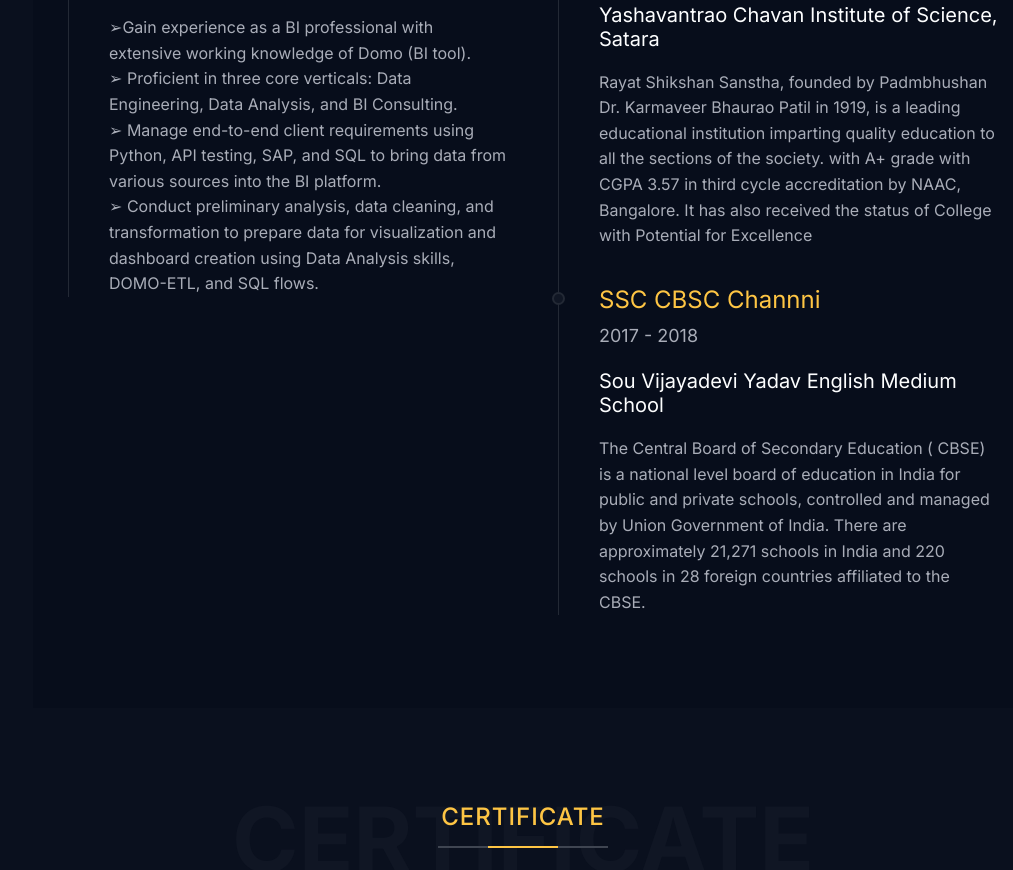
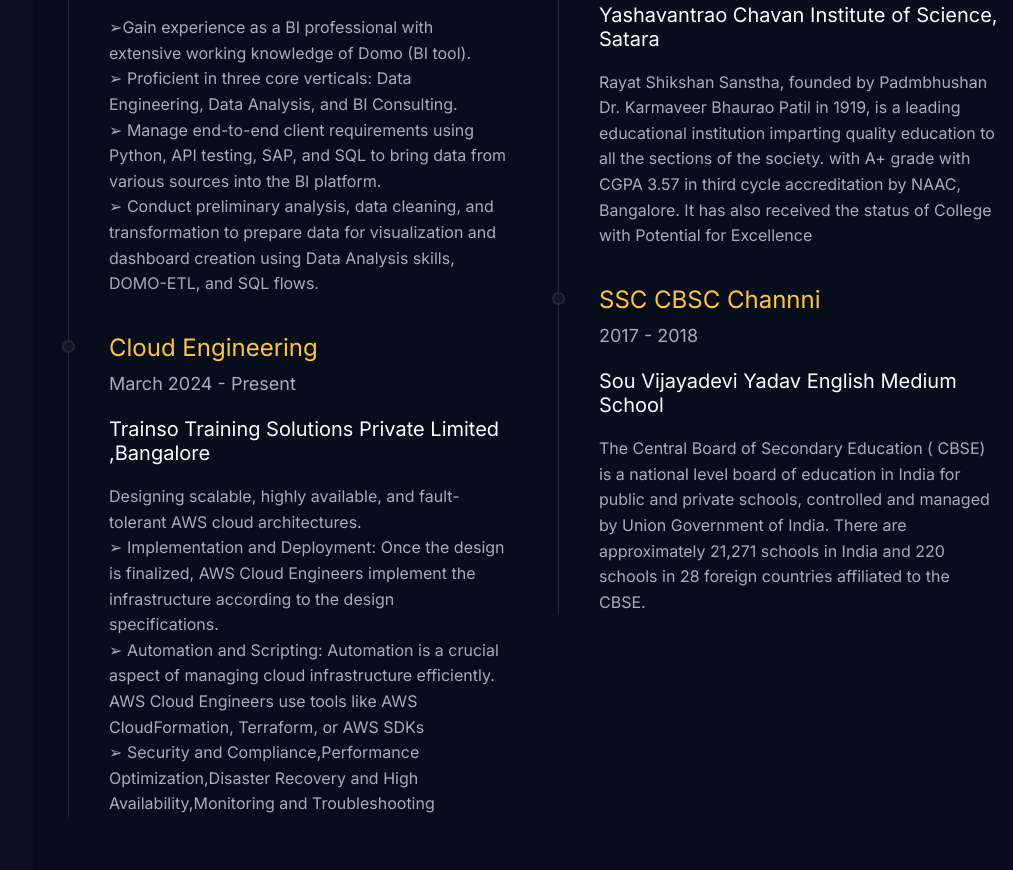
Before and after one commit to charlievictory/charlievictory.github.io, a plain HTML site: page index.html in a window 1280 px wide. Shown: the part 4245-5115 px from the top of the page, without its empty margins (267-1280 px from the left). Drawn offline with Linux system fonts and the light colour scheme; animation ran at ten frames a second.

Commit message:
Update index.html
change

```diff
--- a/index.html
+++ b/index.html
@@ -518,17 +518,20 @@
                     ➢ Manage end-to-end client requirements using Python, API testing, SAP, and SQL to bring data from various sources into the BI platform.    <br>
                     ➢ Conduct preliminary analysis, data cleaning, and transformation to prepare data for visualization and dashboard creation using Data Analysis skills, DOMO-ETL, and SQL flows.</p>
                 </div>
-              </div> <!-- st-resume-timeline -->
-              <!--div class="st-height-b50 st-height-lg-b30"></div>
+              </div> <div class="st-height-b50 st-height-lg-b30"></div>
               <div class="st-resume-timeline">
-                <div class="st-resume-timeline-duration">Jan 2014 - December 2015</div>
-                <h4 class="st-resume-timeline-subtitle">Strosin, Maggio and Homenick</h4>
+                <h3 class="st-resume-timeline-title">
+                  Cloud Engineering</h3>
+                <div class="st-resume-timeline-duration">March 2024 - Present </div>
+                <h4 class="st-resume-timeline-subtitle">Trainso Training Solutions Private Limited ,Bangalore</h4>
                 <div class="st-resume-timeline-text">
-                  <p>Lorem ipsum dolor sit amet, consectetur adipiscing elit. Nunc
-                    ligula nulla, tincidunt id faucibus sed, suscipit feugiat turpis.</p>
+                  <p>  Designing scalable, highly available, and fault-tolerant AWS cloud architectures.
+                    <br>
+                    ➢ Implementation and Deployment: Once the design is finalized, AWS Cloud Engineers implement the infrastructure according to the design specifications. <br>
+                    ➢ Automation and Scripting: Automation is a crucial aspect of managing cloud infrastructure efficiently. AWS Cloud Engineers use tools like AWS CloudFormation, Terraform, or AWS SDKs<br>
+                    ➢ Security and Compliance,Performance Optimization,Disaster Recovery and High Availability,Monitoring and Troubleshooting</p>
                 </div>
-              </div>  <h3 class="st-resume-timeline-title">UI/UX Designer</h3>
-               <!-- st-resume-timeline -->
+              </div>
             </div>
           </div>
         </div>
```
